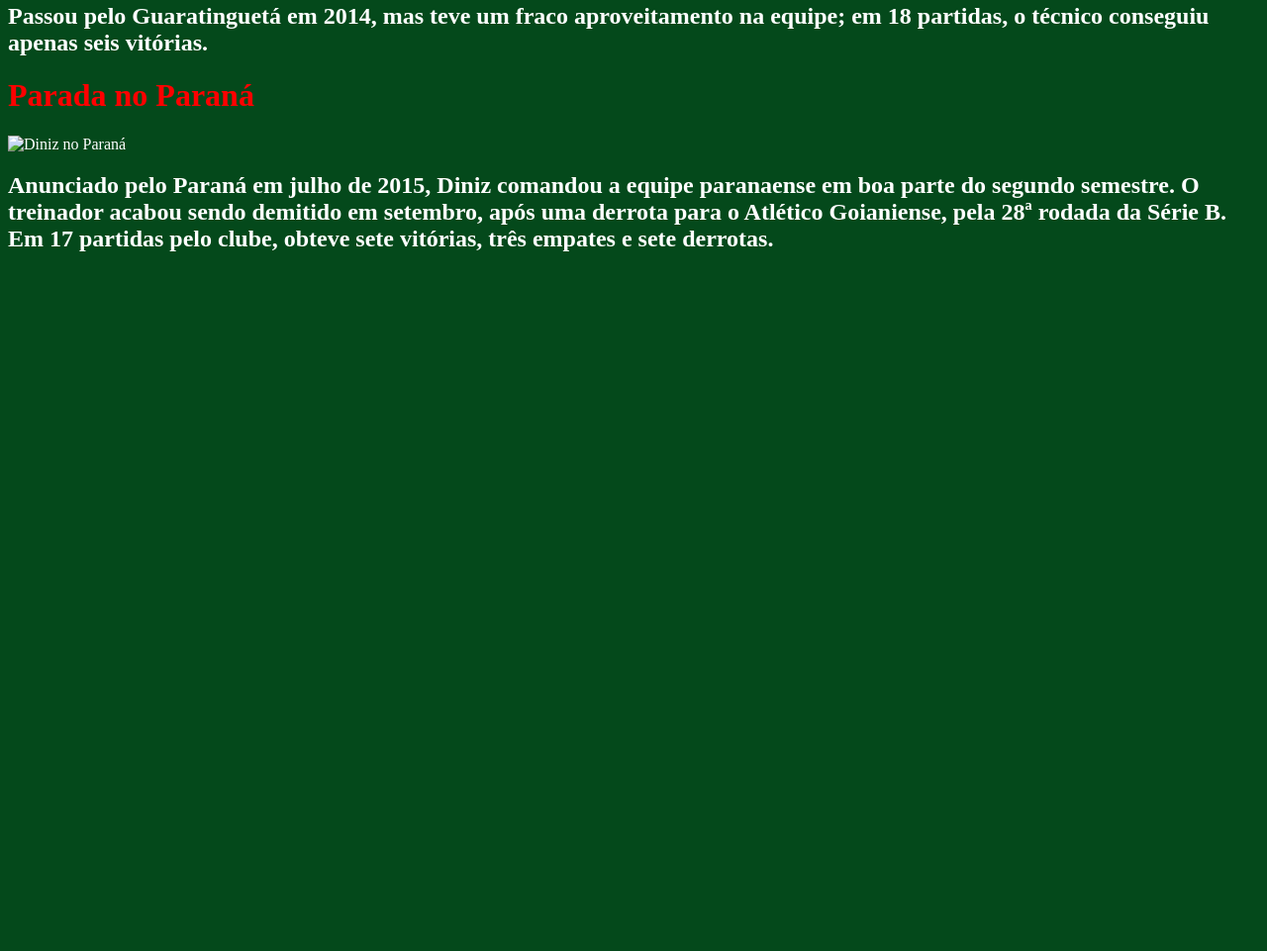
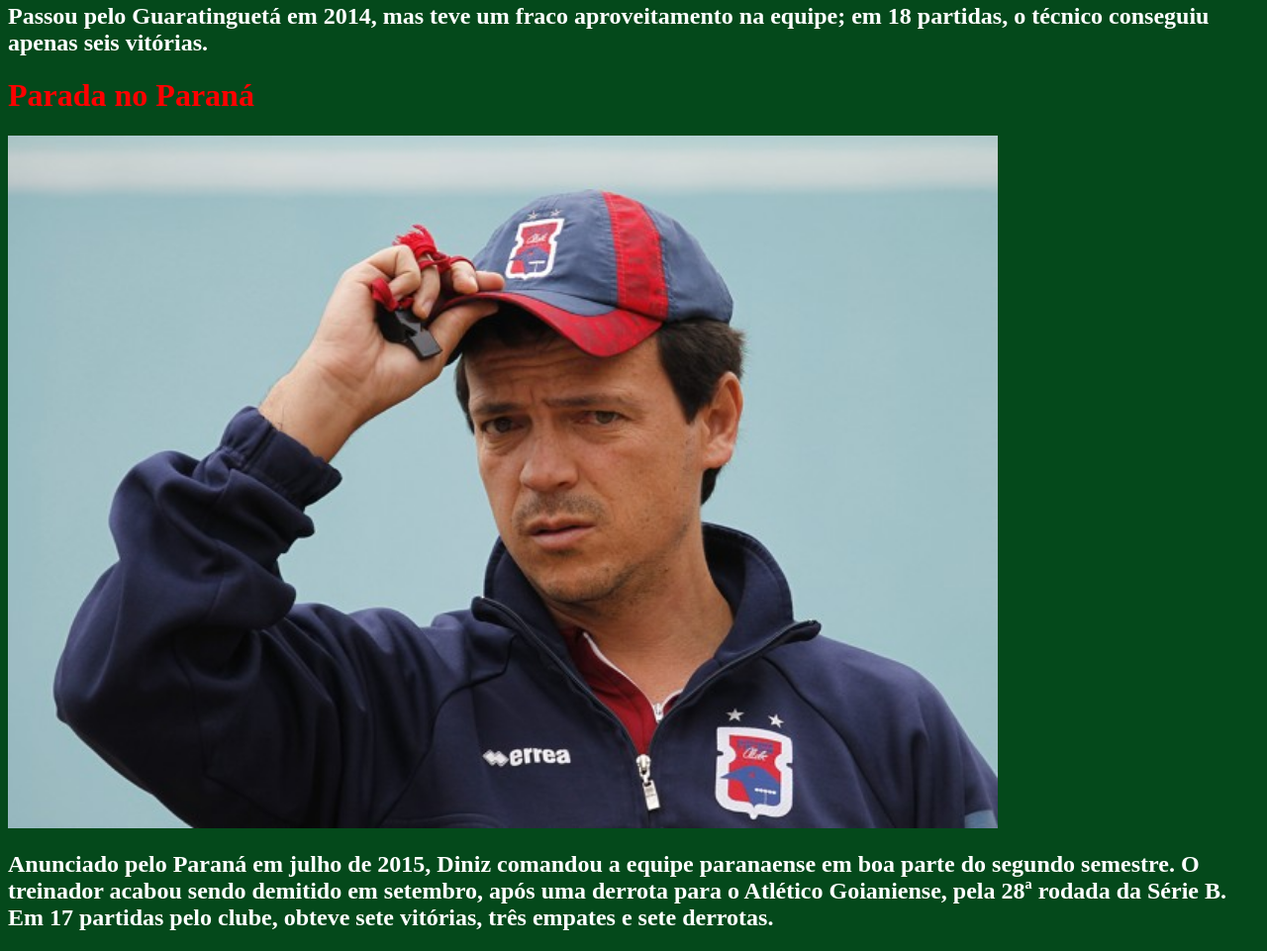
Before and after one commit to VitKento/Fernando-Diniz-Carreira, a plain HTML site: page Diniz/index.html in a window 1280 px wide. Shown: the part 4607-5568 px from the top of the page at 99% size. Before the commit the page ends 4882 px from the top, so only its background shows below. Drawn offline with Linux system fonts and the light colour scheme; files whose address does not match are found by name.

Commit message:
Update index.html

```diff
--- a/Diniz/index.html
+++ b/Diniz/index.html
@@ -36,7 +36,7 @@
     <img src="imagens\17276269.jpg" alt="Diniz Guaratinguetá" height="700" width="1000" >
     <h2>Passou pelo Guaratinguetá em 2014, mas teve um fraco aproveitamento na equipe; em 18 partidas, o técnico conseguiu apenas seis vitórias.</h2>
     <h1><span style=color:red>Parada no Paraná</span></h1>
-    <img src="imagens\0613927448f538f7b4003dd14bd682a9-gpMedium.jpg" alt="Diniz no Paraná" height="700" width="1000">
+    <img src="0613927448f538f7b4003dd14bd682a9-gpMedium.jpg" alt="Diniz no Paraná" height="700" width="1000">
     <h2>Anunciado pelo Paraná em julho de 2015, Diniz comandou a equipe paranaense em boa parte do segundo semestre. O treinador acabou sendo demitido em setembro, após uma derrota para o Atlético Goianiense, pela 28ª rodada da Série B. Em 17 partidas pelo clube, obteve sete vitórias, três empates e sete derrotas.</h2>
 
 
```
